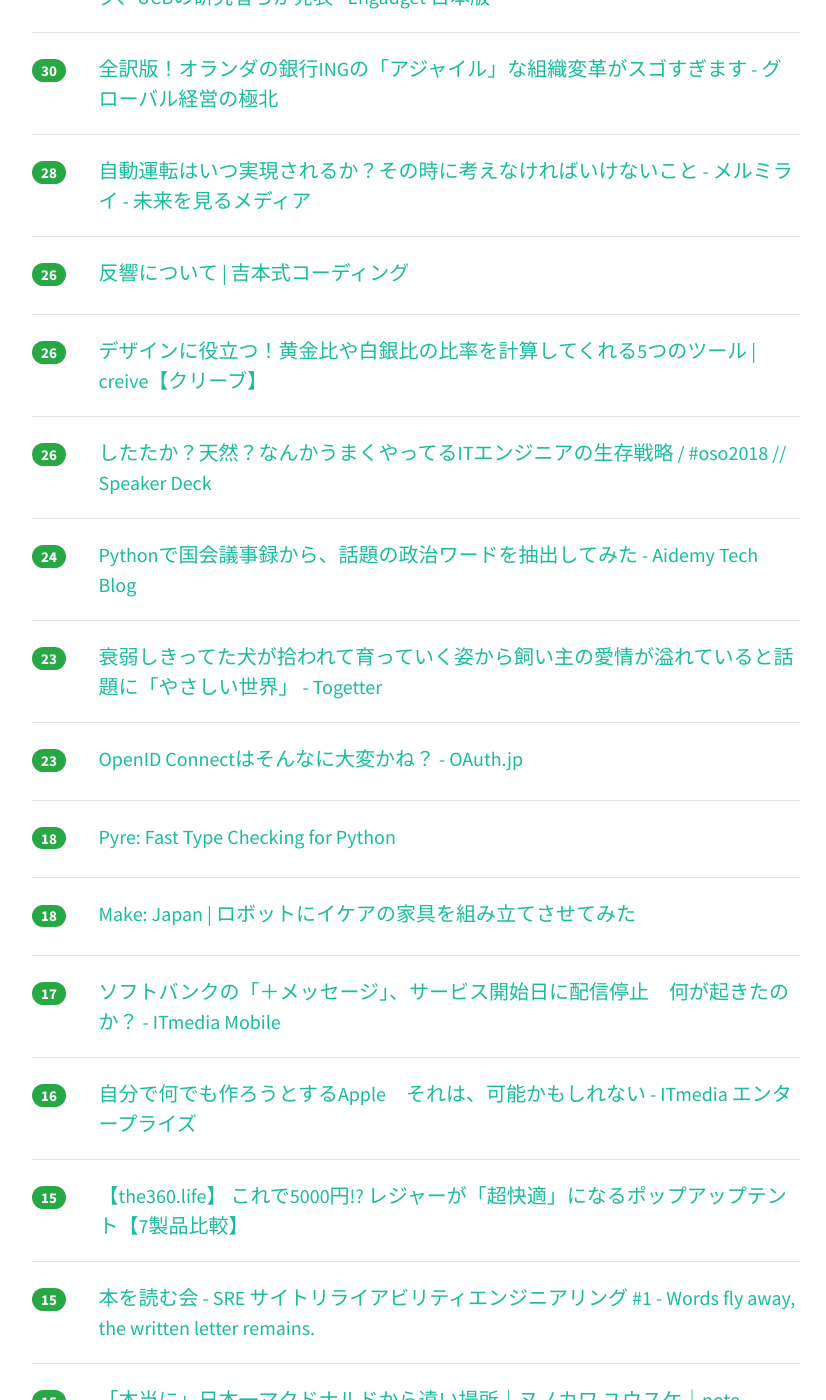
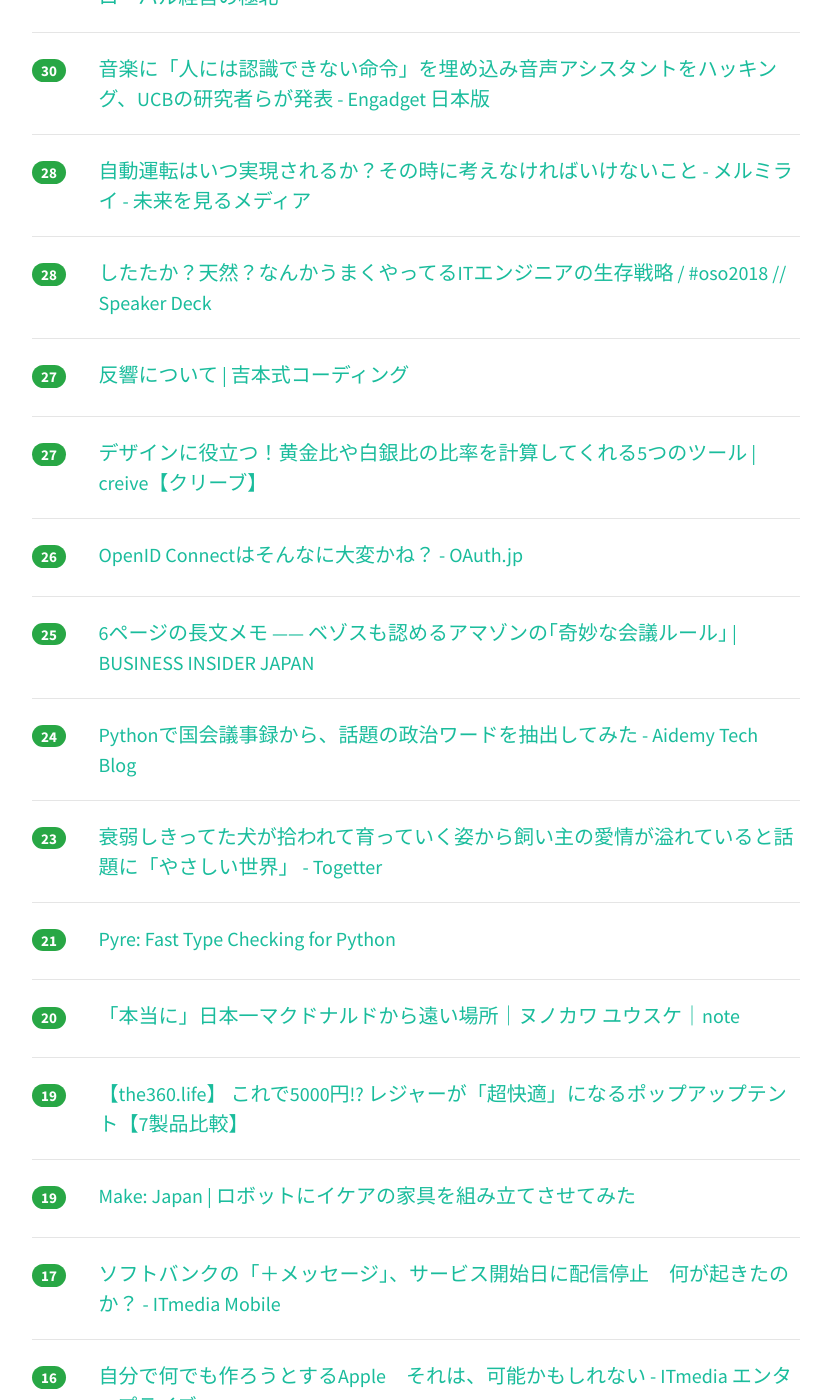
Before and after one commit to yatta47/hatena-matome-site, a Jekyll site: the page built from _posts/2018-05-12-hatena.md, in a window 1280 px wide and 1400 px high, scrolled down 1318 px. Shown: the whole window, without its empty margins (224-1050 px from the left). Built offline with Jekyll 4.4.1, drawn with Linux system fonts in a browser that asks for light colours; nearby versions of some CDN libraries; some of the changed text lies outside the part shown.

Commit message:
Updated 2018-05-12

```diff
--- a/_posts/2018-05-12-hatena.md
+++ b/_posts/2018-05-12-hatena.md
@@ -1,28 +1,28 @@
 ---
 layout: post
 title:  "2018-05-12 はてぶIT"
-date:   2018-05-12 16:02:00
+date:   2018-05-12 17:00:39
 tags: [it-hotentry]
 ---
-33 件のデータあり
+34 件のデータあり
 
 <hr><div class="row">
-<div class="col-1"><span class="badge badge-pill badge-success h2">330</span></div>
+<div class="col-1"><span class="badge badge-pill badge-success h2">361</span></div>
 <div class="col-11"><a href='https://togetter.com/li/1226566' target='_blank'>「公での罵倒は、多くの国で強い報復を呼ぶ」「日本人と韓国人が、フィリピンで多くこれで殺害される」 - Togetter</a></div>
 </div>
 <hr>
 <div class="row">
-<div class="col-1"><span class="badge badge-pill badge-success h2">76</span></div>
+<div class="col-1"><span class="badge badge-pill badge-success h2">88</span></div>
 <div class="col-11"><a href='https://speakerdeck.com/yoshikiiida/agile-in-housework-and-child-care' target='_blank'>家事と育児とアジャイル / Agile in housework and child care // Speaker Deck</a></div>
 </div>
 <hr>
 <div class="row">
-<div class="col-1"><span class="badge badge-pill badge-success h2">51</span></div>
+<div class="col-1"><span class="badge badge-pill badge-success h2">61</span></div>
 <div class="col-11"><a href='https://anond.hatelabo.jp/20180511155651' target='_blank'>カタカナにすると人名みたいになる四字熟語一覧</a></div>
 </div>
 <hr>
 <div class="row">
-<div class="col-1"><span class="badge badge-pill badge-success h2">45</span></div>
+<div class="col-1"><span class="badge badge-pill badge-success h2">47</span></div>
 <div class="col-11"><a href='https://gigazine.net/news/20180511-fontcode/' target='_blank'>肉眼で確認できないレベルで文書内に秘密のメッセージを隠すことができる「FontCode」 - GIGAZINE</a></div>
 </div>
 <hr>
@@ -32,7 +32,7 @@ tags: [it-hotentry]
 </div>
 <hr>
 <div class="row">
-<div class="col-1"><span class="badge badge-pill badge-success h2">41</span></div>
+<div class="col-1"><span class="badge badge-pill badge-success h2">43</span></div>
 <div class="col-11"><a href='http://karapaia.com/archives/52259205.html' target='_blank'>本物の科学者が「偽科学者」の写真素材を見つけてツイートするのが海外で流行している件 : カラパイア</a></div>
 </div>
 <hr>
@@ -52,13 +52,13 @@ tags: [it-hotentry]
 </div>
 <hr>
 <div class="row">
-<div class="col-1"><span class="badge badge-pill badge-success h2">30</span></div>
-<div class="col-11"><a href='https://japanese.engadget.com/2018/05/11/ucb/' target='_blank'>音楽に「人には認識できない命令」を埋め込み音声アシスタントをハッキング、UCBの研究者らが発表 - Engadget 日本版</a></div>
+<div class="col-1"><span class="badge badge-pill badge-success h2">32</span></div>
+<div class="col-11"><a href='http://globalbiz.hatenablog.com/entry/2018/05/11/152110' target='_blank'>全訳版！オランダの銀行INGの「アジャイル」な組織変革がスゴすぎます - グローバル経営の極北</a></div>
 </div>
 <hr>
 <div class="row">
 <div class="col-1"><span class="badge badge-pill badge-success h2">30</span></div>
-<div class="col-11"><a href='http://globalbiz.hatenablog.com/entry/2018/05/11/152110' target='_blank'>全訳版！オランダの銀行INGの「アジャイル」な組織変革がスゴすぎます - グローバル経営の極北</a></div>
+<div class="col-11"><a href='https://japanese.engadget.com/2018/05/11/ucb/' target='_blank'>音楽に「人には認識できない命令」を埋め込み音声アシスタントをハッキング、UCBの研究者らが発表 - Engadget 日本版</a></div>
 </div>
 <hr>
 <div class="row">
@@ -67,18 +67,28 @@ tags: [it-hotentry]
 </div>
 <hr>
 <div class="row">
-<div class="col-1"><span class="badge badge-pill badge-success h2">26</span></div>
+<div class="col-1"><span class="badge badge-pill badge-success h2">28</span></div>
+<div class="col-11"><a href='https://speakerdeck.com/jnchito/number-oso2018' target='_blank'>したたか？天然？なんかうまくやってるITエンジニアの生存戦略 / #oso2018 // Speaker Deck</a></div>
+</div>
+<hr>
+<div class="row">
+<div class="col-1"><span class="badge badge-pill badge-success h2">27</span></div>
 <div class="col-11"><a href='http://tsudoi.org/guide/about/index2.html' target='_blank'>反響について | 吉本式コーディング</a></div>
 </div>
 <hr>
 <div class="row">
-<div class="col-1"><span class="badge badge-pill badge-success h2">26</span></div>
+<div class="col-1"><span class="badge badge-pill badge-success h2">27</span></div>
 <div class="col-11"><a href='https://creive.me/archives/2156/' target='_blank'>デザインに役立つ！黄金比や白銀比の比率を計算してくれる5つのツール | creive【クリーブ】</a></div>
 </div>
 <hr>
 <div class="row">
 <div class="col-1"><span class="badge badge-pill badge-success h2">26</span></div>
-<div class="col-11"><a href='https://speakerdeck.com/jnchito/number-oso2018' target='_blank'>したたか？天然？なんかうまくやってるITエンジニアの生存戦略 / #oso2018 // Speaker Deck</a></div>
+<div class="col-11"><a href='https://oauth.jp/blog/2016/02/24/is-openid-connect-far-from-oauth2/' target='_blank'>OpenID Connectはそんなに大変かね？ - OAuth.jp</a></div>
+</div>
+<hr>
+<div class="row">
+<div class="col-1"><span class="badge badge-pill badge-success h2">25</span></div>
+<div class="col-11"><a href='https://www.businessinsider.jp/post-166302' target='_blank'>6ページの長文メモ —— ベゾスも認めるアマゾンの｢奇妙な会議ルール｣ | BUSINESS INSIDER JAPAN</a></div>
 </div>
 <hr>
 <div class="row">
@@ -92,17 +102,22 @@ tags: [it-hotentry]
 </div>
 <hr>
 <div class="row">
-<div class="col-1"><span class="badge badge-pill badge-success h2">23</span></div>
-<div class="col-11"><a href='https://oauth.jp/blog/2016/02/24/is-openid-connect-far-from-oauth2/' target='_blank'>OpenID Connectはそんなに大変かね？ - OAuth.jp</a></div>
-</div>
-<hr>
-<div class="row">
-<div class="col-1"><span class="badge badge-pill badge-success h2">18</span></div>
+<div class="col-1"><span class="badge badge-pill badge-success h2">21</span></div>
 <div class="col-11"><a href='https://www.facebook.com/notes/protect-the-graph/pyre-fast-type-checking-for-python/2048520695388071/' target='_blank'>Pyre: Fast Type Checking for Python</a></div>
 </div>
 <hr>
 <div class="row">
-<div class="col-1"><span class="badge badge-pill badge-success h2">18</span></div>
+<div class="col-1"><span class="badge badge-pill badge-success h2">20</span></div>
+<div class="col-11"><a href='https://note.mu/ynunokawa/n/ndcc27f8872cb' target='_blank'>「本当に」日本一マクドナルドから遠い場所｜ヌノカワ ユウスケ｜note</a></div>
+</div>
+<hr>
+<div class="row">
+<div class="col-1"><span class="badge badge-pill badge-success h2">19</span></div>
+<div class="col-11"><a href='http://the360.life/U1301.doit?id=3340' target='_blank'>【the360.life】 これで5000円!? レジャーが「超快適」になるポップアップテント【7製品比較】</a></div>
+</div>
+<hr>
+<div class="row">
+<div class="col-1"><span class="badge badge-pill badge-success h2">19</span></div>
 <div class="col-11"><a href='http://makezine.jp/blog/2018/05/watch-robots-attempt-assemble-ikea-furniture.html' target='_blank'>Make: Japan | ロボットにイケアの家具を組み立てさせてみた</a></div>
 </div>
 <hr>
@@ -118,22 +133,17 @@ tags: [it-hotentry]
 <hr>
 <div class="row">
 <div class="col-1"><span class="badge badge-pill badge-success h2">15</span></div>
-<div class="col-11"><a href='http://the360.life/U1301.doit?id=3340' target='_blank'>【the360.life】 これで5000円!? レジャーが「超快適」になるポップアップテント【7製品比較】</a></div>
-</div>
-<hr>
-<div class="row">
-<div class="col-1"><span class="badge badge-pill badge-success h2">15</span></div>
 <div class="col-11"><a href='http://tomomii.hatenablog.com/entry/2018/05/08/234610' target='_blank'>本を読む会 - SRE サイトリライアビリティエンジニアリング #1 - Words fly away, the written letter remains.</a></div>
-</div>
-<hr>
-<div class="row">
-<div class="col-1"><span class="badge badge-pill badge-success h2">15</span></div>
-<div class="col-11"><a href='https://note.mu/ynunokawa/n/ndcc27f8872cb' target='_blank'>「本当に」日本一マクドナルドから遠い場所｜ヌノカワ ユウスケ｜note</a></div>
 </div>
 <hr>
 <div class="row">
 <div class="col-1"><span class="badge badge-pill badge-success h2">14</span></div>
 <div class="col-11"><a href='http://dengekionline.com/elem/000/001/722/1722741/' target='_blank'>塩川氏、叶氏が語る“ディライトワークスがFGOの開発現場で大事にしていること” - 電撃App</a></div>
+</div>
+<hr>
+<div class="row">
+<div class="col-1"><span class="badge badge-pill badge-success h2">14</span></div>
+<div class="col-11"><a href='http://nlab.itmedia.co.jp/nl/articles/1805/12/news020.html' target='_blank'>人気Twitterアカウント「アボガド6」さん、「まる」さんがアカウント凍結　DMCAの悪用による虚偽申請が原因か - ねとらぼ</a></div>
 </div>
 <hr>
 <div class="row">
@@ -143,12 +153,12 @@ tags: [it-hotentry]
 <hr>
 <div class="row">
 <div class="col-1"><span class="badge badge-pill badge-success h2">12</span></div>
-<div class="col-11"><a href='http://news.livedoor.com/article/detail/14700947/' target='_blank'>新機能で情報丸見えに Windows10春のアップデートに注意点 - ライブドアニュース</a></div>
+<div class="col-11"><a href='http://www.itmedia.co.jp/news/articles/1805/12/news018.html' target='_blank'>「声を自由に変えられる技術」でコミュニケーションはどう変わる？ (1/2) - ITmedia NEWS</a></div>
 </div>
 <hr>
 <div class="row">
-<div class="col-1"><span class="badge badge-pill badge-success h2">11</span></div>
-<div class="col-11"><a href='http://www.itmedia.co.jp/news/articles/1805/12/news018.html' target='_blank'>「声を自由に変えられる技術」でコミュニケーションはどう変わる？ (1/2) - ITmedia NEWS</a></div>
+<div class="col-1"><span class="badge badge-pill badge-success h2">12</span></div>
+<div class="col-11"><a href='http://news.livedoor.com/article/detail/14700947/' target='_blank'>新機能で情報丸見えに Windows10春のアップデートに注意点 - ライブドアニュース</a></div>
 </div>
 <hr>
 <div class="row">
@@ -162,11 +172,6 @@ tags: [it-hotentry]
 </div>
 <hr>
 <div class="row">
-<div class="col-1"><span class="badge badge-pill badge-success h2">10</span></div>
-<div class="col-11"><a href='http://nlab.itmedia.co.jp/nl/articles/1805/12/news020.html' target='_blank'>人気Twitterアカウント「アボガド6」さん、「まる」さんがアカウント凍結　DMCAの悪用による虚偽申請が原因か - ねとらぼ</a></div>
-</div>
-<hr>
-<div class="row">
 <div class="col-1"><span class="badge badge-pill badge-success h2">1</span></div>
 <div class="col-11"><a href='http://melodysearch.y2lab.com/melodySearch.html?MB_iframe=true&width=810&height=545' target='_blank'>弾いちゃお検索</a></div>
 </div>
```
